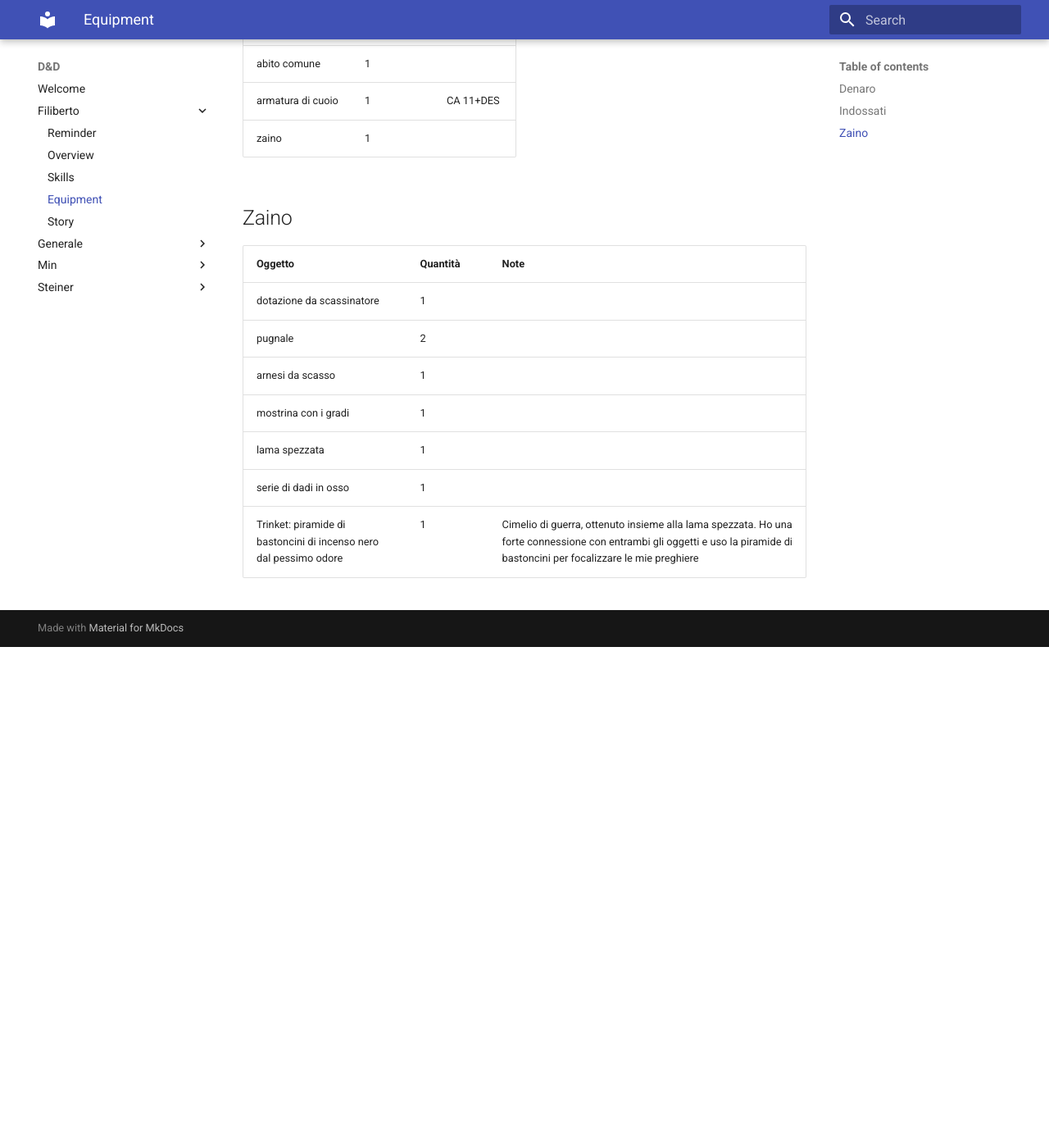
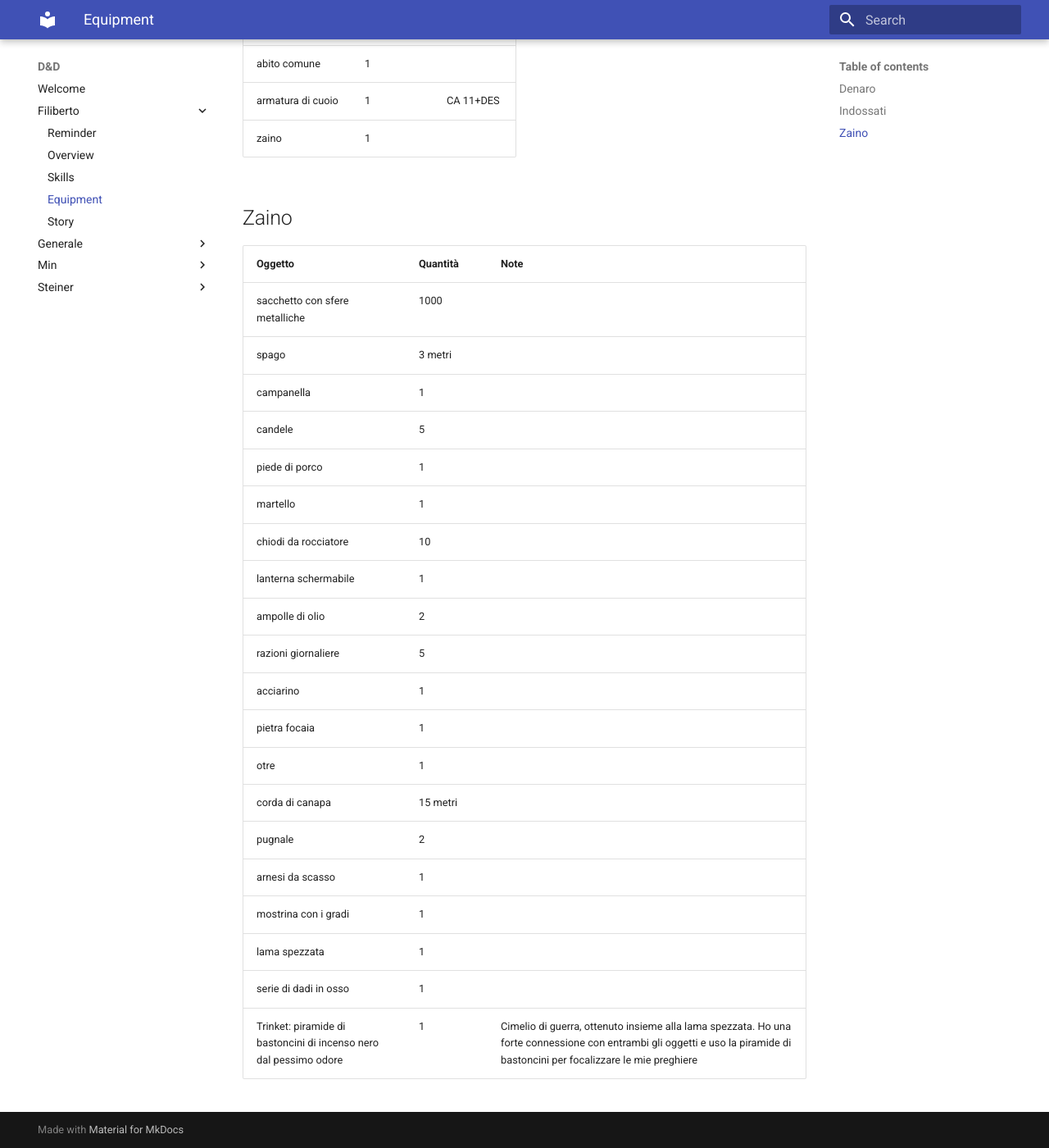
Before and after one commit to vitalegi/dungeons-and-dragons-docs, an MkDocs documentation site: the page built from docs/Filiberto/03.equip.md, in a window 1280 px wide and 1400 px high, scrolled down 647 px. Shown: the whole window at 82% size. Built offline with MkDocs 1.6.1 and Material for MkDocs 9.7.7, drawn with Linux system fonts in a browser that asks for light colours; before the commit the page ends 1436 px from its top, so only the background shows below that.

Commit message:
equip + fixes

```diff
--- a/docs/Filiberto/03.equip.md
+++ b/docs/Filiberto/03.equip.md
@@ -23,7 +23,20 @@
 
 | Oggetto                            | Quantità | Note                                   |
 | ---------------------------------- | -------- | -------------------------------------- |
-| dotazione da scassinatore          | 1        |                                        |
+| sacchetto con sfere metalliche     | 1000     |                                        |
+| spago                              | 3 metri  |                                        |
+| campanella                         | 1        |                                        |
+| candele                            | 5        |                                        |
+| piede di porco                     | 1        |                                        |
+| martello                           | 1        |                                        |
+| chiodi da rocciatore               | 10       |                                        |
+| lanterna schermabile               | 1        |                                        |
+| ampolle di olio                    | 2        |                                        |
+| razioni giornaliere                | 5        |                                        |
+| acciarino                          | 1        |                                        |
+| pietra focaia                      | 1        |                                        |
+| otre                               | 1        |                                        |
+| corda di canapa                    | 15 metri |                                        |
 | pugnale                            | 2        |                                        |
 | arnesi da scasso                   | 1        |                                        |
 | mostrina con i gradi               | 1        |                                        |
```
Also changed, not shown: docs/Filiberto/01.overview.md (+3 -2 lines), docs/Filiberto/02.skills.md (+1 -1 lines).
